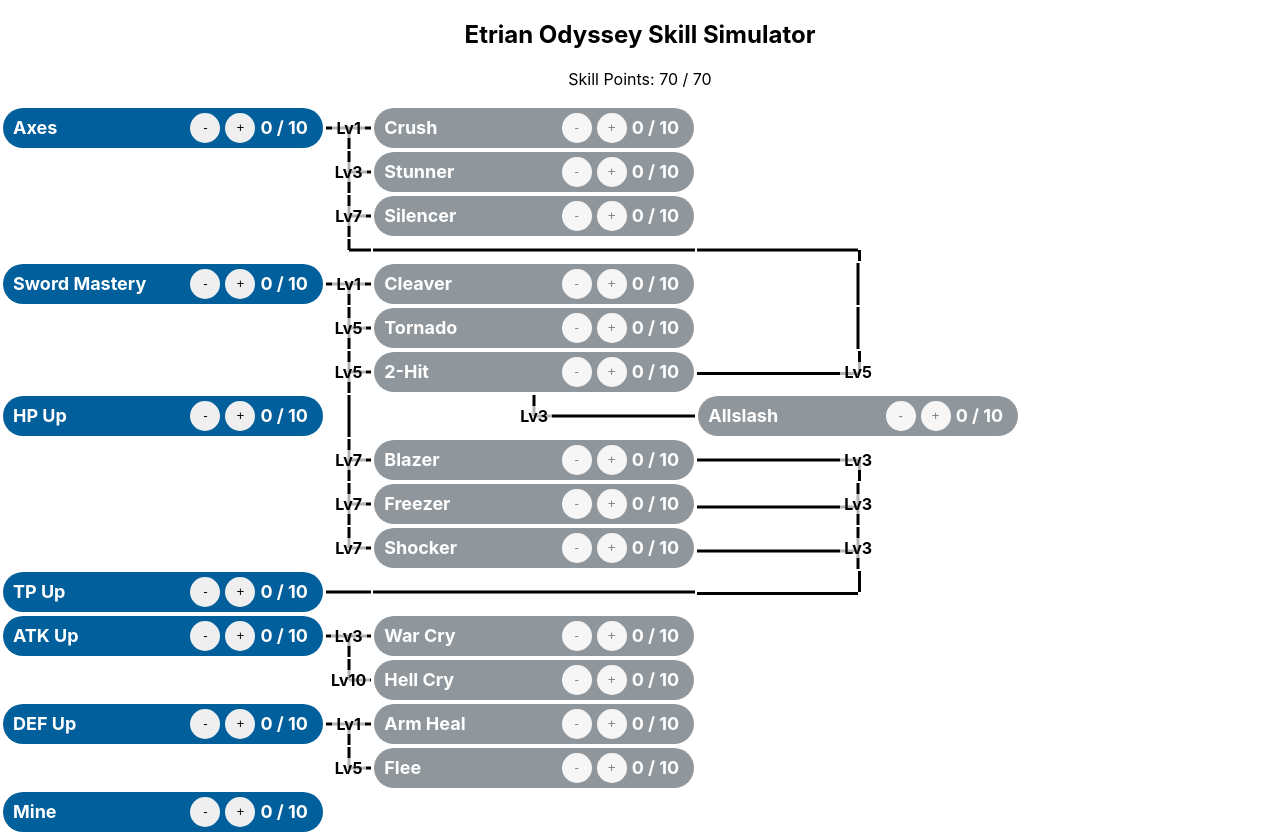
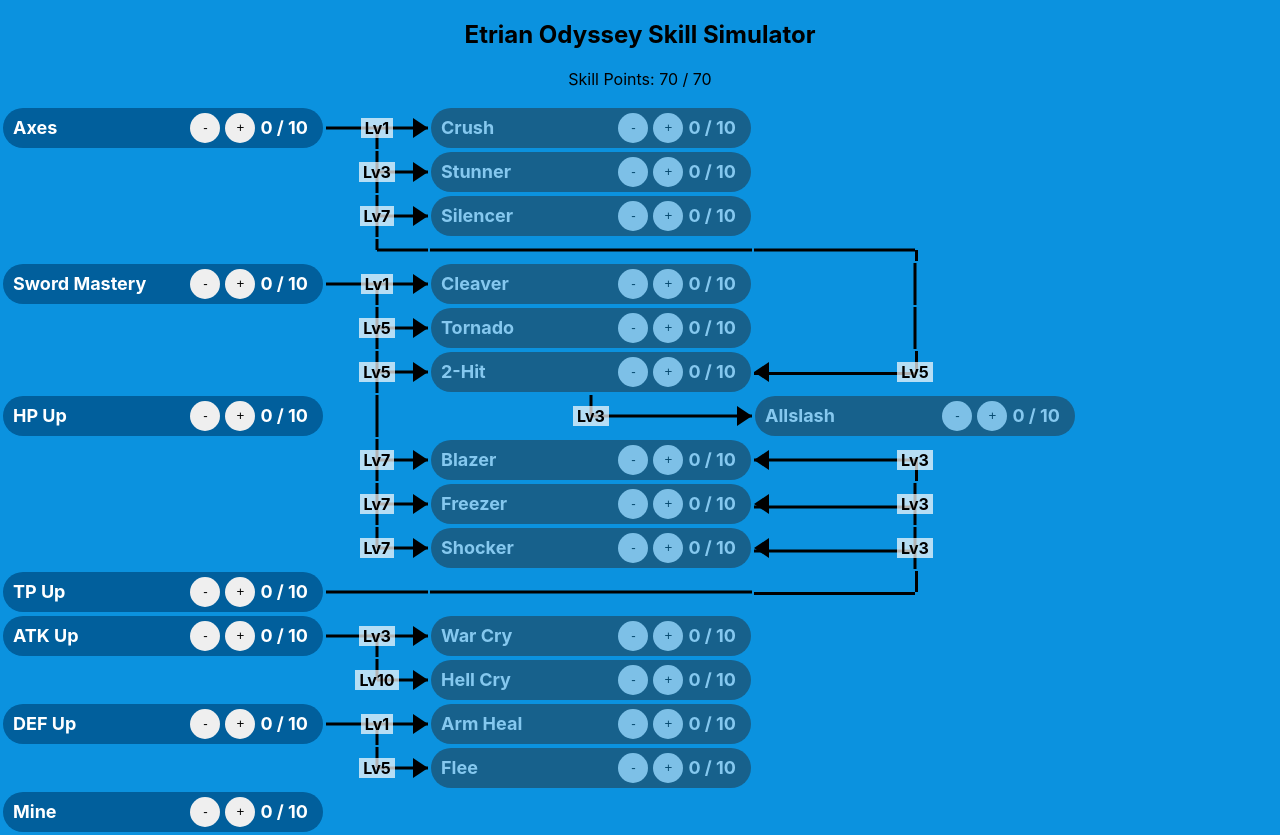
Before and after one commit to Hissvard/etrian-odyssey-skill-simulator, a React (Create React App) app: page / in a window 1280 px wide. Built offline with nearby package versions, Linux system fonts and the light colour scheme.

Commit message:
feat: improvements to styling

```diff
--- a/src/index.css
+++ b/src/index.css
@@ -5,6 +5,11 @@ body {
     sans-serif;
   -webkit-font-smoothing: antialiased;
   -moz-osx-font-smoothing: grayscale;
+  background: #0b92df;
+}
+
+td {
+  min-width: 100px;
 }
 
 .line {
@@ -21,3 +26,35 @@ body {
   padding-right: 4px;
   font-weight: bold;
 }
+
+.triangle-pointing-right {
+  width: 0;
+  height: 0;
+  border-style: solid;
+  border-width: 10px 0 10px 15px;
+  border-color: transparent transparent transparent black;
+}
+
+.triangle-pointing-down {
+  width: 0;
+  height: 0;
+  border-style: solid;
+  border-width: 15px 10px 0 10px;
+  border-color: black transparent transparent transparent;
+}
+
+.triangle-pointing-left {
+  width: 0;
+  height: 0;
+  border-style: solid;
+  border-width: 10px 15px 10px 0;
+  border-color: transparent black transparent transparent;
+}
+
+.triangle-pointing-up {
+  width: 0;
+  height: 0;
+  border-style: solid;
+  border-width: 0 10px 15px 10px;
+  border-color: transparent transparent black transparent;
+}
```
